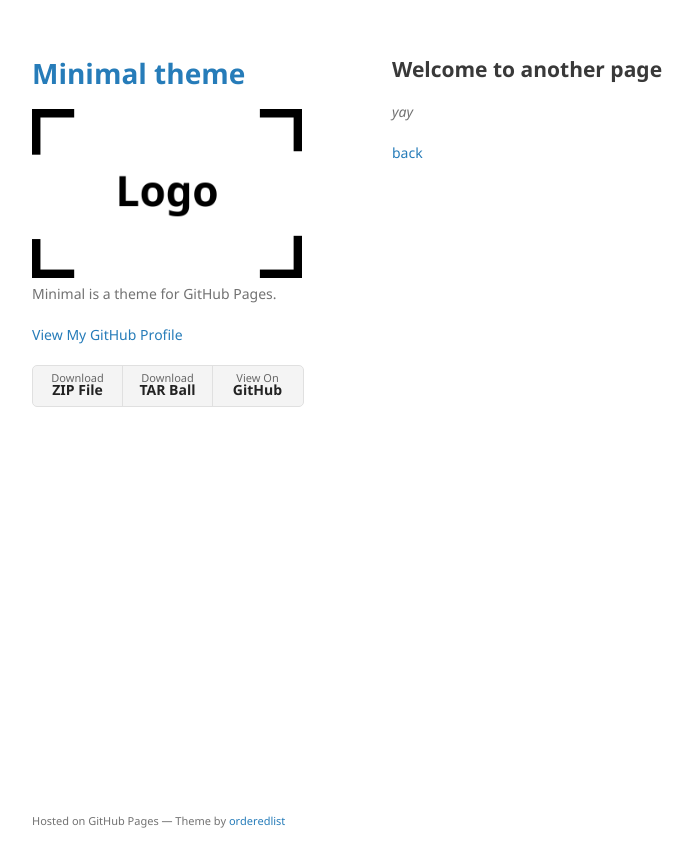
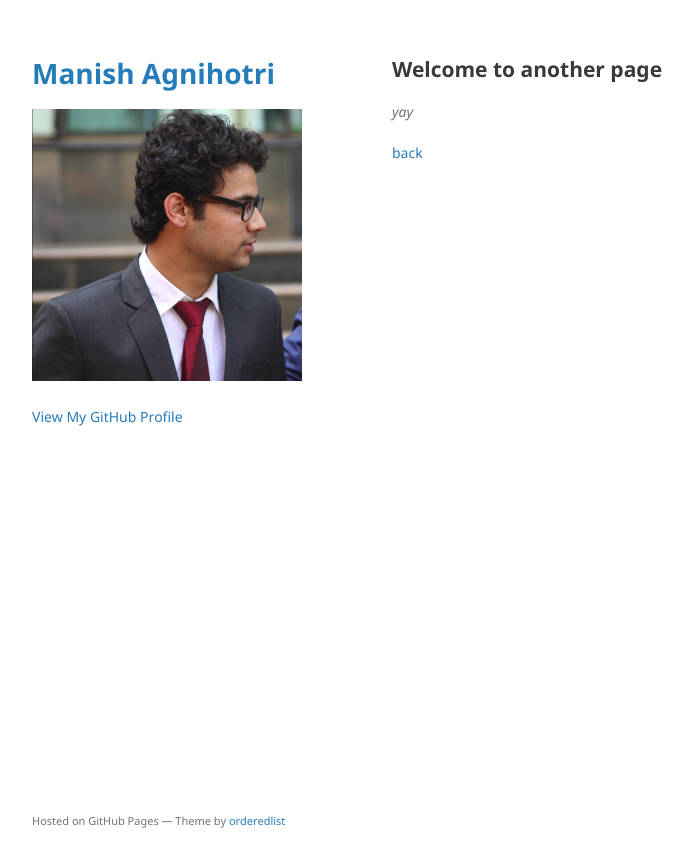
Before and after one commit to agni-ai/agni-ai.github.io, a Jekyll site: the page built from another-page.md, in a window 1280 px wide. Shown: the top 867 px of the page, without its empty margins (178-871 px from the left). Built offline with Jekyll 4.4.1, drawn with Linux system fonts in a browser that asks for light colours; the repository's description, which GitHub fills in, is left out; our own code applies the rules of GitHub Pages for plain Markdown files.

Commit message:
Basic Update

```diff
--- a/_config.yml
+++ b/_config.yml
@@ -1,6 +1,6 @@
-title: Minimal theme
-logo: /assets/img/logo.png
-description: Minimal is a theme for GitHub Pages.
-show_downloads: true
+title: Manish Agnihotri
+logo: /assets/img/prof.png
+description:
+show_downloads: false
 google_analytics:
 theme: jekyll-theme-minimal
```
Also changed, not shown: assets/img/prof.png (added).
